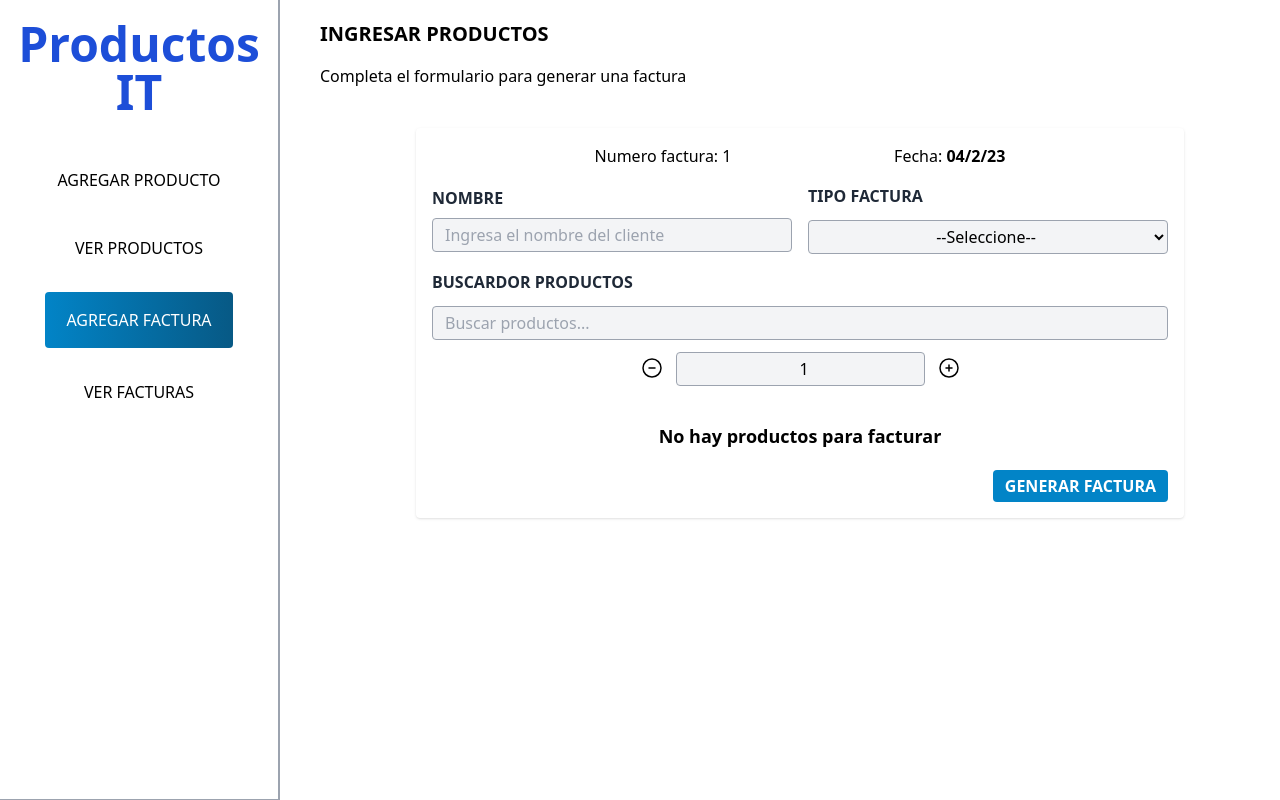
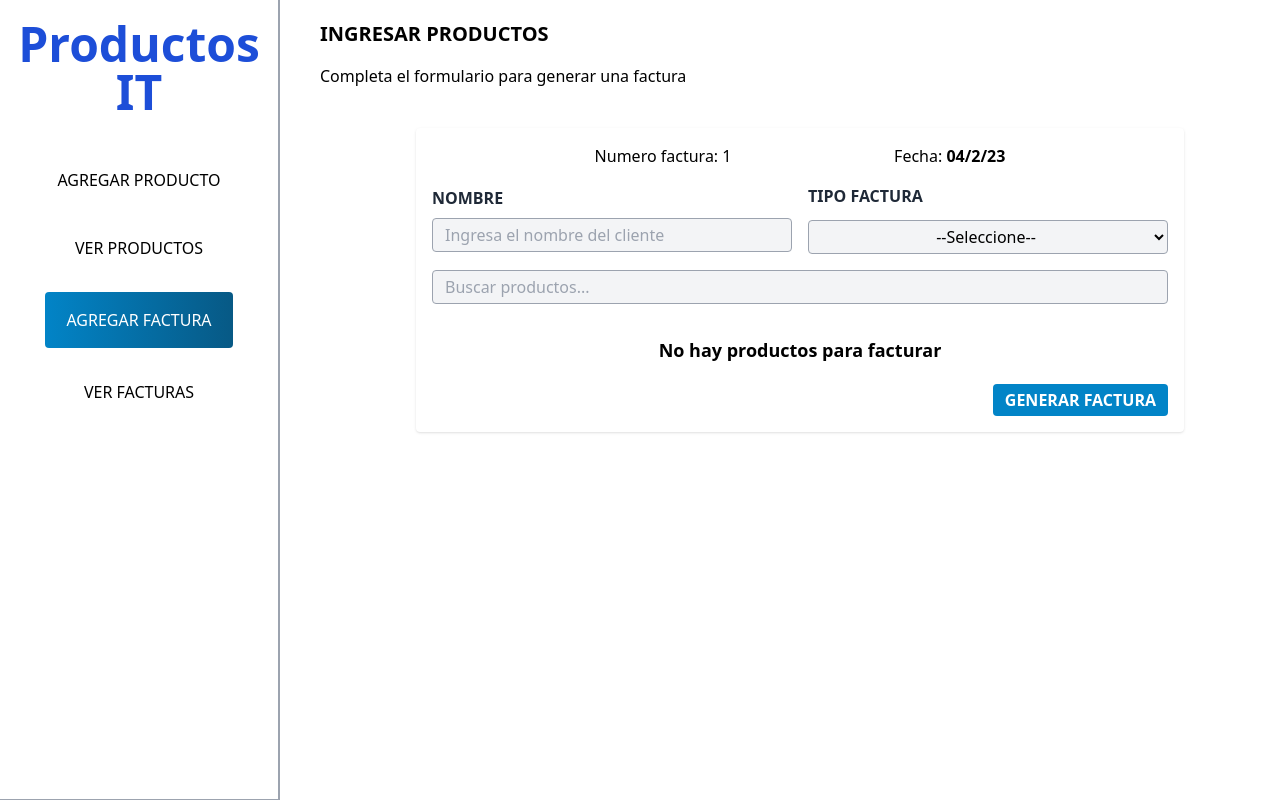
Before and after one commit to vspeed21/productosit, a React (Vite) app: page /admin/crear-factura in a window 1280 px wide. Built offline with nearby package versions, Linux system fonts and the light colour scheme; sample sign-in values are in the browser's storage.

Commit message:
fix: design making an small table to show productFactura

```diff
--- a/src/components/admin/Cantidad.tsx
+++ b/src/components/admin/Cantidad.tsx
@@ -36,7 +36,7 @@ function Cantidad({cantidad, setCantidad, buscadorPro, productoEncontrado}: Prop
         disabled={!buscadorPro ? true : false}
         onChange={e => setCantidad(Number(e.target.value))}
         min={1}
-        className='bg-gray-100 p-1 pl-3 outline-none focus:outline-blue-600 focus:outline-2 rounded focus:shadow border border-gray-400 focus:border-none text-center w-30'
+        className='bg-gray-100 p-1 pl-3 outline-none focus:outline-blue-600 focus:outline-2 rounded focus:shadow border border-gray-400 focus:border-none text-center w-28'
       />
 
       <div>
@@ -45,7 +45,7 @@ function Cantidad({cantidad, setCantidad, buscadorPro, productoEncontrado}: Prop
           className='mt-1'
           onClick={() => {
             if (cantidad >= Number(productoEncontrado[0]?.stock)) return;
-            if (cantidad >= 1) {
+            if (cantidad >= 1 || cantidad === 0) {
               setCantidad(cantidad + 1)
             }
           }}
--- a/src/components/admin/NewFactura.tsx
+++ b/src/components/admin/NewFactura.tsx
@@ -7,6 +7,7 @@ import { formatDate, formatearCantidad } from '../../helpers';
 import Cantidad from './Cantidad';
 import ProductFactura from './ProductFactura';
 import Alert from '../Alert';
+import { Product } from '../../interfaces';
 
 function NewFactura() {
   const [client, setClient] = useState('');
@@ -16,6 +17,7 @@ function NewFactura() {
   const [productoFactura, setproductoFactura] = useState([
     { id: Date.now(), name: '', price: '', stock: 1, cantidadP: 0, activa: false },
   ]);
+
   const [enableInput, setEnableInput] = useState(false);
   const [facturaGenerada, setFacturaGenerada] = useState(false);
 
@@ -29,7 +31,6 @@ function NewFactura() {
       Number(localStorage.getItem('numeroFactura')) : 1
   );
 
-  const [cambio, setCambio] = useState(false);
   const [alerta, setAlerta] = useState({
     msg: '',
     error: false,
@@ -79,6 +80,11 @@ function NewFactura() {
 
 
   const addProductF = () => {
+    if(cantidad === 0) {
+      alert('La cantidad no puede ser 0');
+      return;
+    }
+
     if(Number(productoEncontrado[0]?.stock) > 0) {
       let valor = cantidad;
       productoFactura.map(proF => {
@@ -97,11 +103,12 @@ function NewFactura() {
         setbuscadorPro('');
         setCantidad(1);
       } else{
-        alert('no se puede hola');
+        alert('No hay mas existencias');
+        console.log(valor);
       }
-    }else{
-      alert('no hay existencias de este producto');
-    }
+      }else{
+        alert(`No se puede agregar porque hay ${productoEncontrado[0]?.stock} existencias del articulo ${productoEncontrado[0]?.name}`);
+      }
 
 
   }
@@ -113,7 +120,6 @@ function NewFactura() {
   }
 
   const handleSubmit = (e: FormEvent) => {
-    setCambio(true);
     e.preventDefault();
 
     if(client === '') {
@@ -169,7 +175,6 @@ function NewFactura() {
     });
 
     setFacturaGenerada(true);
-    setCambio(false)
     setNumeroFactura(numeroFactura + 1);
     setClient('');
     setFactura('');
@@ -177,27 +182,6 @@ function NewFactura() {
     setproductoFactura([
       { id: Date.now(), name: '', price: '', stock: 1, cantidadP: 0, activa: false },
     ]);
-
-
-
-    // if(!cambio) {
-
-
-
-
-
-    //   // facturas.map(factura => {
-    //   //   factura.productoFactura.map(productoLlevado => {
-    //   //     products.map(producto => {
-    //   //       if (productoLlevado.name === producto.name) {
-    //   //         producto.stock = (Number(producto.stock) - productoLlevado.cantidadP).toString();
-    //   //         setProducts([...products]);
-    //   //       }
-    //   //     });
-    //   //   });
-    //   // });
-    // }
-
   }
 
   return (
@@ -257,20 +241,6 @@ function NewFactura() {
         </div>
 
         <div className='flex flex-col gap-3'>
-          <div className='flex gap-5 items-center'>
-            <label className='text-gray-800 uppercase font-bold'>
-              Buscardor productos
-            </label>
-            {buscadorPro && (
-                <button
-                type='button'
-                className='capitalize py-1 px-2 border-2 border-blue-500 rounded hover:bg-blue-600 hover:text-white transition-colors'
-                onClick={addProductF}
-              >
-                agregar producto
-              </button>
-            )}
-          </div>
           <input
             list='productos'
             type='list'
@@ -282,24 +252,35 @@ function NewFactura() {
           />
 
           {productoEncontrado[0]?.price && (
-            <div className='flex gap-3 justify-evenly my-3'>
+            <div className='flex gap-3 justify-evenly my-1'>
               <p>
-                Cantidad disponible: {''}
+                Disponible: {''}
                 <span className='font-bold'>{productoEncontrado[0]?.stock}</span>
               </p>
               <p>
                 Precio: {''}
                 <span className='font-bold'>{formatearCantidad(productoEncontrado[0]?.price)}</span>
               </p>
+              <Cantidad
+                cantidad={cantidad}
+                buscadorPro={buscadorPro}
+                productoEncontrado={productoEncontrado}
+                setCantidad={setCantidad}
+              />
             </div>
           )}
 
-          <Cantidad
-            cantidad={cantidad}
-            buscadorPro={buscadorPro}
-            productoEncontrado={productoEncontrado}
-            setCantidad={setCantidad}
-          />
+          <div className='flex justify-end'>
+            {buscadorPro && productoEncontrado[0]?.name && (
+              <button
+                type='button'
+                className='capitalize py-1 px-2 border-2 border-blue-500 rounded hover:bg-blue-600 hover:text-white transition-colors -mt-3'
+                onClick={addProductF}
+              >
+                agregar producto
+              </button>
+            )}
+          </div>
 
           <datalist
             id='productos'
```
